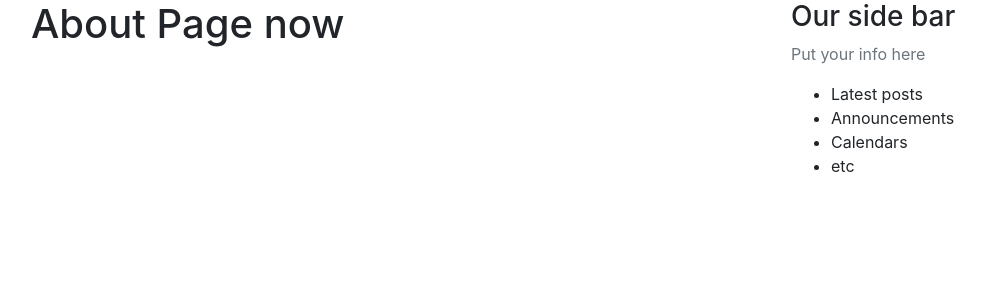
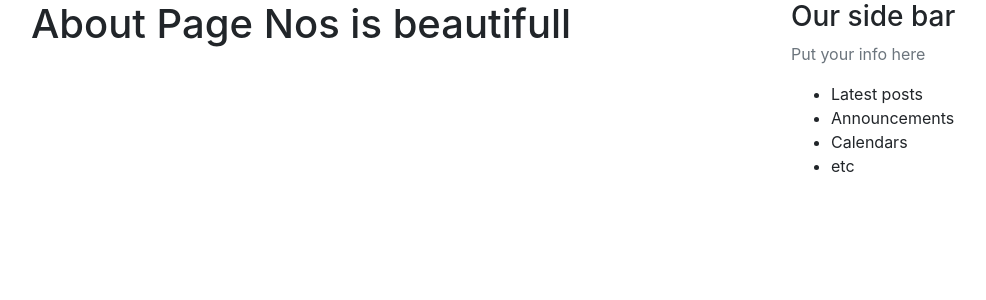
Before and after one commit to NehemiahLimo/Flask_Blog, a Python web app: template templates/about.html in a window 1280 px wide. Shown: the part 56-356 px from the top of the page, without its empty margins (54-1040 px from the left). Run offline with Jinja, Linux system fonts and the light colour scheme; the template is opened without the code that fills it, so the values that code supplies are empty; some libraries are stand-ins or nearby versions.

Commit message:
Modified aboout page

```diff
--- a/templates/about.html
+++ b/templates/about.html
@@ -1,6 +1,6 @@
 {% extends "layout.html" %}
 {% block content %}
 
-        <h1>About Page now</h2>
+        <h1>About Page Nos is beautifull</h2>
 
 {% endblock content %}
```
